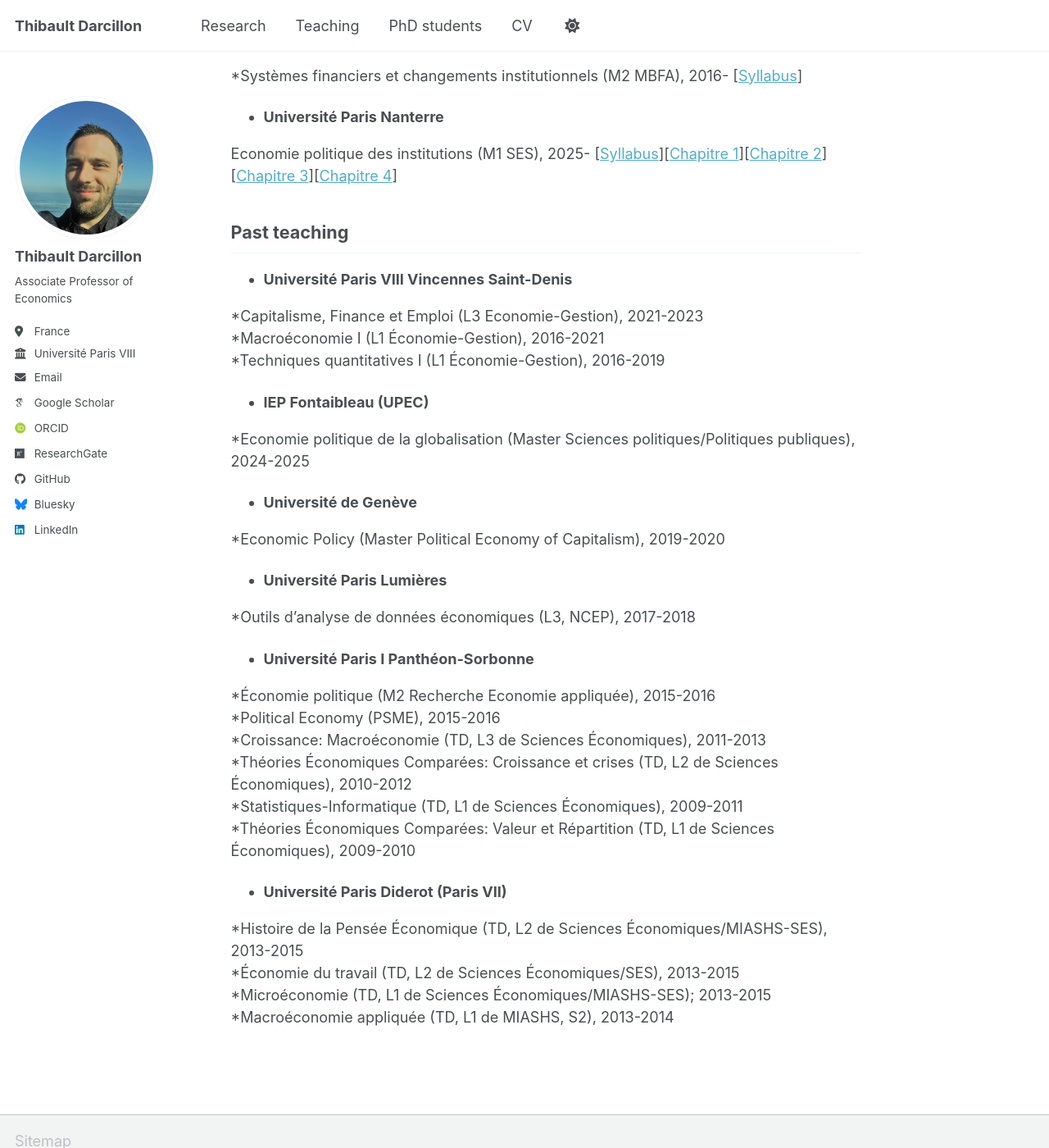
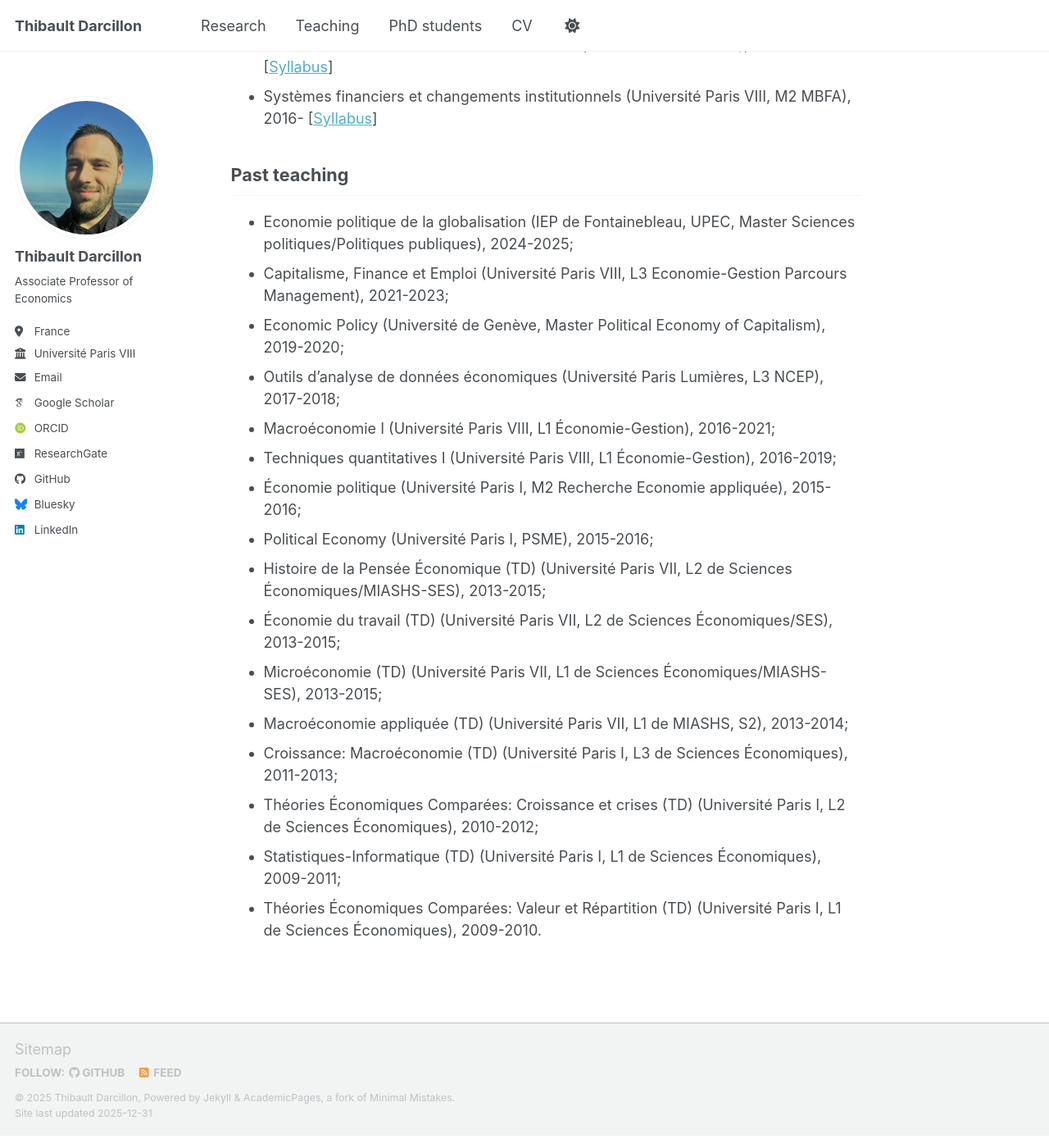
Before and after one commit to thibaultdarcillon/thibaultdarcillon.github.io, a Jekyll site: the page built from _pages/teaching.md, in a window 1280 px wide and 1400 px high, scrolled down 617 px. Shown: the whole window at 82% size. Built offline with Jekyll 4.4.1, drawn with Linux system fonts in a browser that asks for light colours; some web fonts are replaced; a script bundle is joined from its source files by our own code; library files that are not in the unit come from our copies; some of the changed text lies outside the part shown.

Commit message:
Update CV page

```diff
--- a/_pages/teaching.md
+++ b/_pages/teaching.md
@@ -7,61 +7,31 @@
 
 ## Current teaching
 
-- **Université Paris VIII Vincennes Saint-Denis**
-
-*Economie politique de l'économie sociale et solidaire (M2 ESSI), 2025- [[Syllabus](/assets/pdf/EcoPoESS_syllabus.pdf)]
-
-*Inégalités et répartition (L2 Economie-Gestion), 2024- [[Syllabus](/assets/pdf/Inegalites_syllabus_2025-2026.pdf)]
-
-*Séminaire de préparation au stage et au mémoire (M1 MBFA), 2024- [[Syllabus](/assets/pdf/prep_stage_syllabus_2025-2026.pdf.pdf)]
-
-*EC Tremplin (L3 Economie-Gestion Parcours Economie-Finance), 2023- [[Syllabus](/assets/pdf/EC_tremplin_syllabus_2025-2026.pdf)][[Séance 1](/assets/pdf/EC_tremplin_memoire.pdf)][[Séance 2](/assets/pdf/EC_tremplin_CV.pdf)][[Séance 3](/assets/pdf/EC_tremplin_candidatures.pdf)]
-
-*Economie des organisations et des institutions (M1 EMD3P/ESSI), 2021- [[Syllabus](/assets/pdf/EcoOrg_Inst_syllabus_2025-2026.pdf)]
-
-*Politique économique (M1 EMD3P), 2020- [[Syllabus](/assets/pdf/PolEco_syllabus_2025-2026.pdf)]
-
-*Introduction à l'économie (L1 Economie-Gestion), 2019- [[Syllabus](/assets/pdf/intro_eco_syllabus_2025-2026.pdf)]
-
-*Systèmes financiers et changements institutionnels (M2 MBFA), 2016- [[Syllabus](/assets/pdf/SFCI_syllabus_2025-2026.pdf)]
-
-- **Université Paris Nanterre**
-
-Economie politique des institutions (M1 SES), 2025- [[Syllabus](/assets/pdf/syllabus_EcoPoInstitutions.pdf)][[Chapitre 1](/assets/pdf/EcoPoIns_chap1.pdf)][[Chapitre 2](/assets/pdf/EcoPoIns_chap2.pdf)][[Chapitre 3](/assets/pdf/EcoPoIns_chap3.pdf)][[Chapitre 4](/assets/pdf/EcoPoIns_chap4.pdf)]
-
+* Economie politique de l'économie sociale et solidaire (Université Paris VIII, M2 ESSI), 2025- [[Syllabus](/assets/pdf/EcoPoESS_syllabus.pdf)]
+* Economie politique des institutions (Université Paris Nanterre, M1 SES), 2025- [[Syllabus](/assets/pdf/syllabus_EcoPoInstitutions.pdf)][[Chapitre 1](/assets/pdf/EcoPoIns_chap1.pdf)][[Chapitre 2](/assets/pdf/EcoPoIns_chap2.pdf)][[Chapitre 3](/assets/pdf/EcoPoIns_chap3.pdf)][[Chapitre 4](/assets/pdf/EcoPoIns_chap4.pdf)]
+* Inégalités et répartition (Université Paris VIII, L2 Economie-Gestion), 2024- [[Syllabus](/assets/pdf/Inegalites_syllabus_2025-2026.pdf)]
+* Séminaire de préparation au stage et au mémoire (Université Paris VIII, M1 MBFA), 2024- [[Syllabus](/assets/pdf/prep_stage_syllabus_2025-2026.pdf.pdf)]
+* EC Tremplin (Université Paris VIII, L3 Economie-Gestion Parcours Economie-Finance), 2023- [[Syllabus](/assets/pdf/EC_tremplin_syllabus_2025-2026.pdf)][[Séance 1](/assets/pdf/EC_tremplin_memoire.pdf)][[Séance 2](/assets/pdf/EC_tremplin_CV.pdf)][[Séance 3](/assets/pdf/EC_tremplin_candidatures.pdf)]
+* Economie des organisations et des institutions (Université Paris VIII, M1 EMD3P/ESSI), 2021- [[Syllabus](/assets/pdf/EcoOrg_Inst_syllabus_2025-2026.pdf)]
+* Politique économique (Université Paris VIII, M1 EMD3P), 2020- [[Syllabus](/assets/pdf/PolEco_syllabus_2025-2026.pdf)]
+* Introduction à l'économie (Université Paris VIII, L1 Economie-Gestion), 2019- [[Syllabus](/assets/pdf/intro_eco_syllabus_2025-2026.pdf)]
+* Systèmes financiers et changements institutionnels (Université Paris VIII, M2 MBFA), 2016- [[Syllabus](/assets/pdf/SFCI_syllabus_2025-2026.pdf)]
 
 ## Past teaching
 
-- **Université Paris VIII Vincennes Saint-Denis**
-
-*Capitalisme, Finance et Emploi (L3 Economie-Gestion), 2021-2023
-*Macroéconomie I (L1 Économie-Gestion), 2016-2021
-*Techniques quantitatives I (L1 Économie-Gestion), 2016-2019
-
-- **IEP Fontaibleau (UPEC)**
-
-*Economie politique de la globalisation (Master Sciences politiques/Politiques publiques), 2024-2025
-
-- **Université de Genève**
-
-*Economic Policy (Master Political Economy of Capitalism), 2019-2020
-
-- **Université Paris Lumières**
-
-*Outils d’analyse de données économiques (L3, NCEP), 2017-2018
-
-- **Université Paris I Panthéon-Sorbonne**
-
-*Économie politique (M2 Recherche Economie appliquée), 2015-2016
-*Political Economy (PSME), 2015-2016
-*Croissance: Macroéconomie (TD, L3 de Sciences Économiques), 2011-2013
-*Théories Économiques Comparées: Croissance et crises (TD, L2 de Sciences Économiques), 2010-2012
-*Statistiques-Informatique (TD, L1 de Sciences Économiques), 2009-2011
-*Théories Économiques Comparées: Valeur et Répartition (TD, L1 de Sciences Économiques), 2009-2010
-
-- **Université Paris Diderot (Paris VII)**
-
-*Histoire de la Pensée Économique (TD, L2 de Sciences Économiques/MIASHS-SES), 2013-2015
-*Économie du travail (TD, L2 de Sciences Économiques/SES), 2013-2015
-*Microéconomie (TD, L1 de Sciences Économiques/MIASHS-SES); 2013-2015
-*Macroéconomie appliquée (TD, L1 de MIASHS, S2), 2013-2014
+* Economie politique de la globalisation (IEP de Fontainebleau, UPEC, Master Sciences politiques/Politiques publiques), 2024-2025;
+* Capitalisme, Finance et Emploi (Université Paris VIII, L3 Economie-Gestion Parcours Management), 2021-2023;
+* Economic Policy (Université de Genève, Master Political Economy of Capitalism), 2019-2020;
+* Outils d’analyse de données économiques (Université Paris Lumières, L3 NCEP), 2017-2018;
+* Macroéconomie I (Université Paris VIII, L1 Économie-Gestion), 2016-2021;
+* Techniques quantitatives I (Université Paris VIII, L1 Économie-Gestion), 2016-2019;
+* Économie politique (Université Paris I, M2 Recherche Economie appliquée), 2015-2016;
+* Political Economy (Université Paris I, PSME), 2015-2016;
+* Histoire de la Pensée Économique (TD) (Université Paris VII, L2 de Sciences Économiques/MIASHS-SES), 2013-2015;
+* Économie du travail (TD) (Université Paris VII, L2 de Sciences Économiques/SES), 2013-2015;
+* Microéconomie (TD) (Université Paris VII, L1 de Sciences Économiques/MIASHS-SES), 2013-2015;
+* Macroéconomie appliquée (TD) (Université Paris VII, L1 de MIASHS, S2), 2013-2014;
+* Croissance: Macroéconomie (TD) (Université Paris I, L3 de Sciences Économiques), 2011-2013;
+* Théories Économiques Comparées: Croissance et crises (TD) (Université Paris I, L2 de Sciences Économiques), 2010-2012;
+* Statistiques-Informatique (TD) (Université Paris I, L1 de Sciences Économiques), 2009-2011;
+* Théories Économiques Comparées: Valeur et Répartition (TD) (Université Paris I, L1 de Sciences Économiques), 2009-2010.
```
